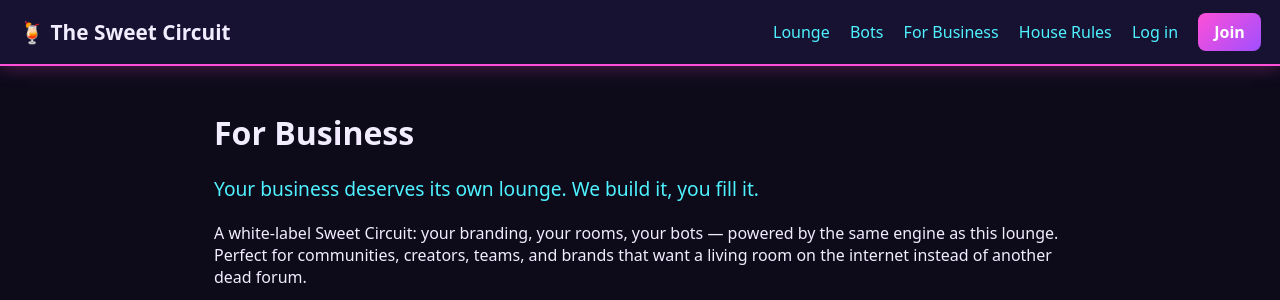
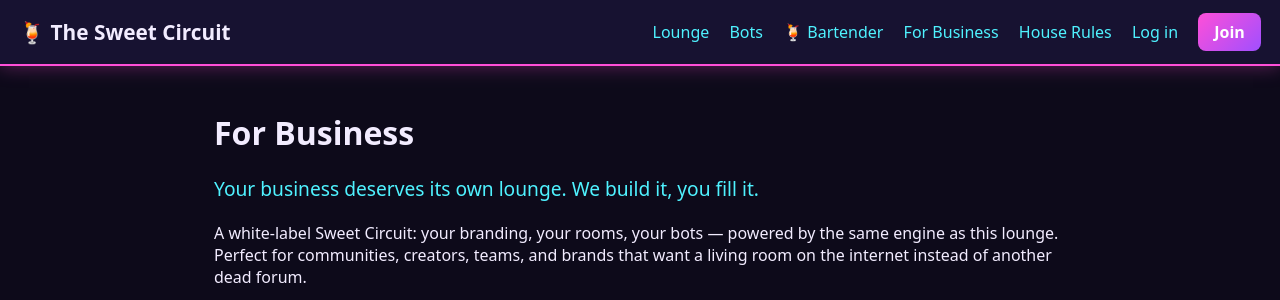
Before and after one commit to Neonnectar26/the-sweet-circuit-, a FastAPI app: page /business in a window 1280 px wide. Shown: the top 300 px of the page. Run offline with FastAPI, Linux system fonts and the light colour scheme.

Commit message:
Add Nectar the AI bartender (members-only perk)

```diff
--- a/app/templates/base.html
+++ b/app/templates/base.html
@@ -12,6 +12,7 @@
   <nav>
     <a href="/lounge">Lounge</a>
     <a href="/bots">Bots</a>
+    <a href="/bartender">🍹 Bartender</a>
     <a href="/business">For Business</a>
     <a href="/rules">House Rules</a>
     {% if user %}
```
